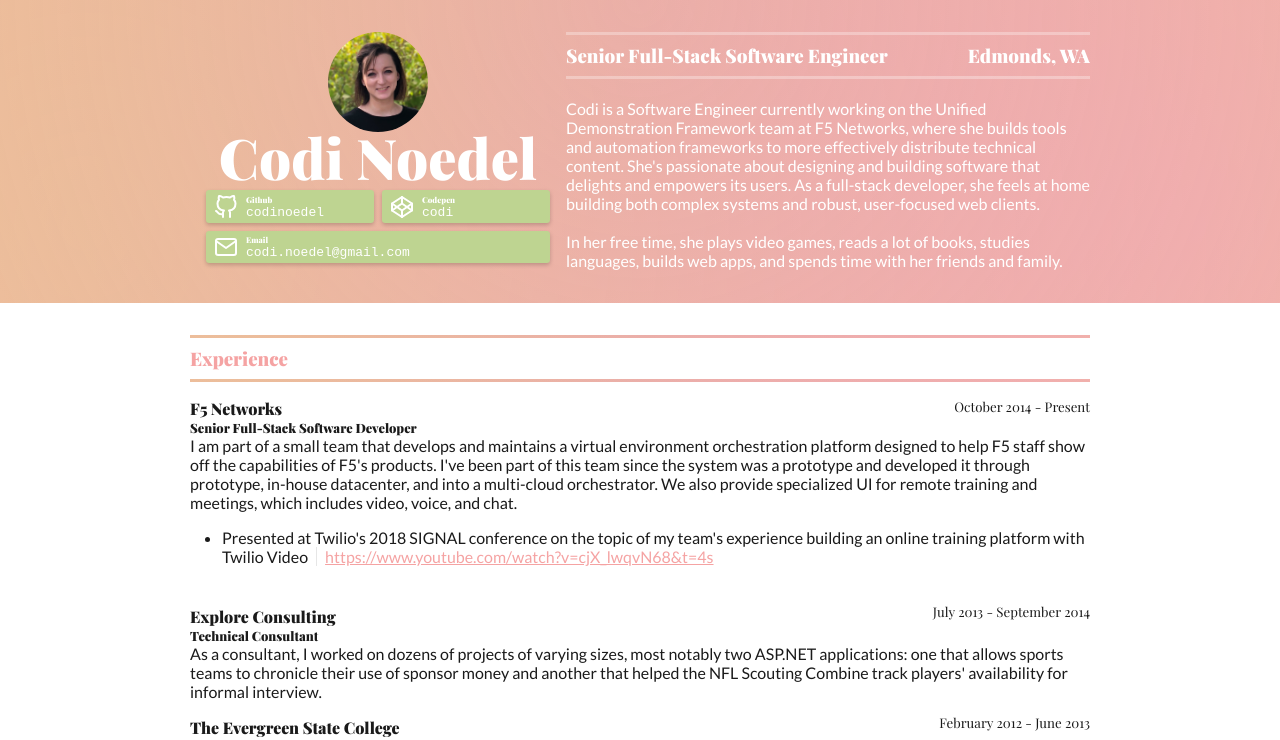
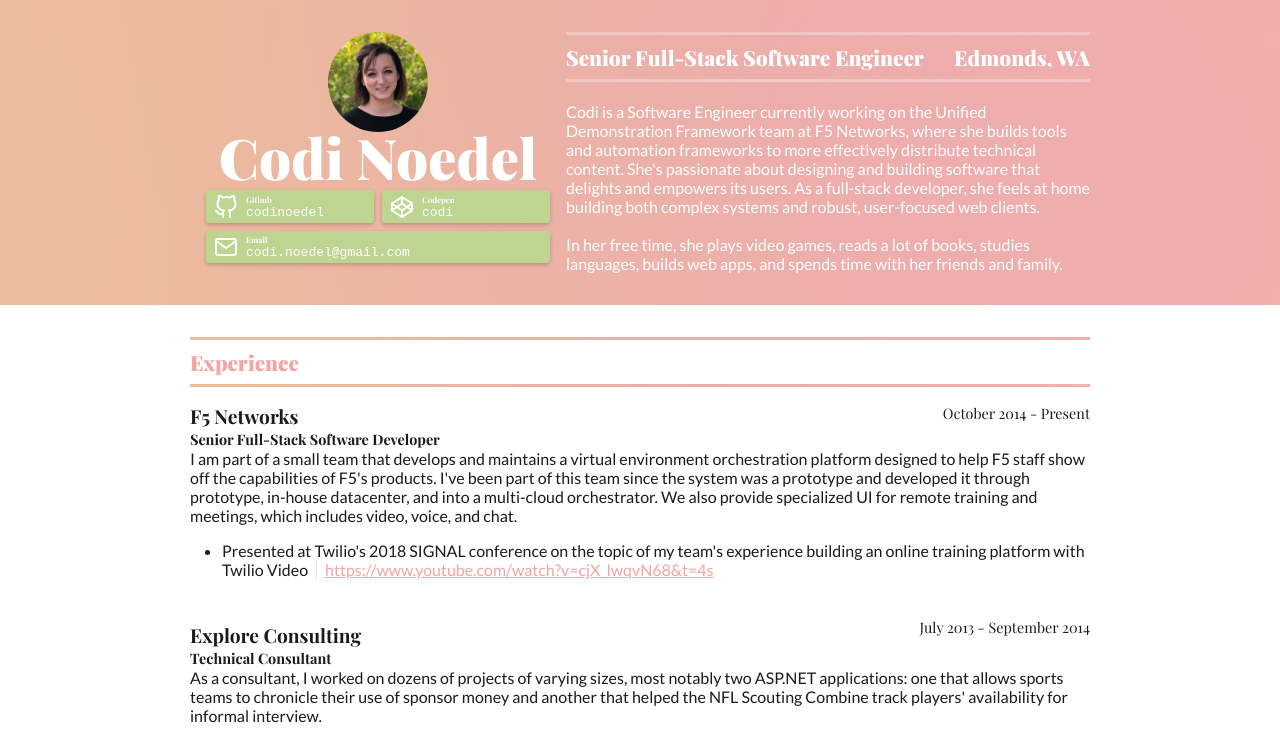
Before and after one commit to codinoedel/codinoedel.github.io, a React (Create React App) app: page / in a window 1280 px wide. Shown: the top 740 px of the page. Built offline with nearby package versions, Linux system fonts and the light colour scheme; the HTML template or start-up script is replaced by a standard one.

Commit message:
Font tweaks

```diff
--- a/src/Banner/Contact/Contact.css
+++ b/src/Banner/Contact/Contact.css
@@ -24,7 +24,7 @@
   grid-area: label;
   font-size: 0.5em;
   font-family: "Playfair Display";
-  font-weight: 900;
+  font-weight: 700;
 }
 
 .Contact > pre {
--- a/src/index.css
+++ b/src/index.css
@@ -1,4 +1,4 @@
-@import url('https://fonts.googleapis.com/css?family=Lato:300,400,900|Playfair+Display:400,900');
+@import url('https://fonts.googleapis.com/css?family=Lato:300,400,900|Playfair+Display:400,700,900');
 
 body {
   --black: hsl(0, 0%, 10%);
@@ -27,20 +27,31 @@ body {
 
 h1, h2, h3, h4, h5, h6 {
   font-family: "Playfair Display";
-  font-weight: 900;
+  font-weight: 700;
   margin: 0;
 }
 
 h1 {
   font-size: 3.5rem;
+  font-weight: 900;
+}
+
+h3 {
+  font-size: 1.3rem;
+  font-weight: 900;
+}
+
+h4 {
+  font-size: 1.2rem;
 }
 
 h5 {
   font-weight: 400;
+  font-size: 0.9rem;
 }
 
 h6 {
-  font-size: 0.8rem;
+  font-size: 0.9rem;
 }
 
 code {
```
